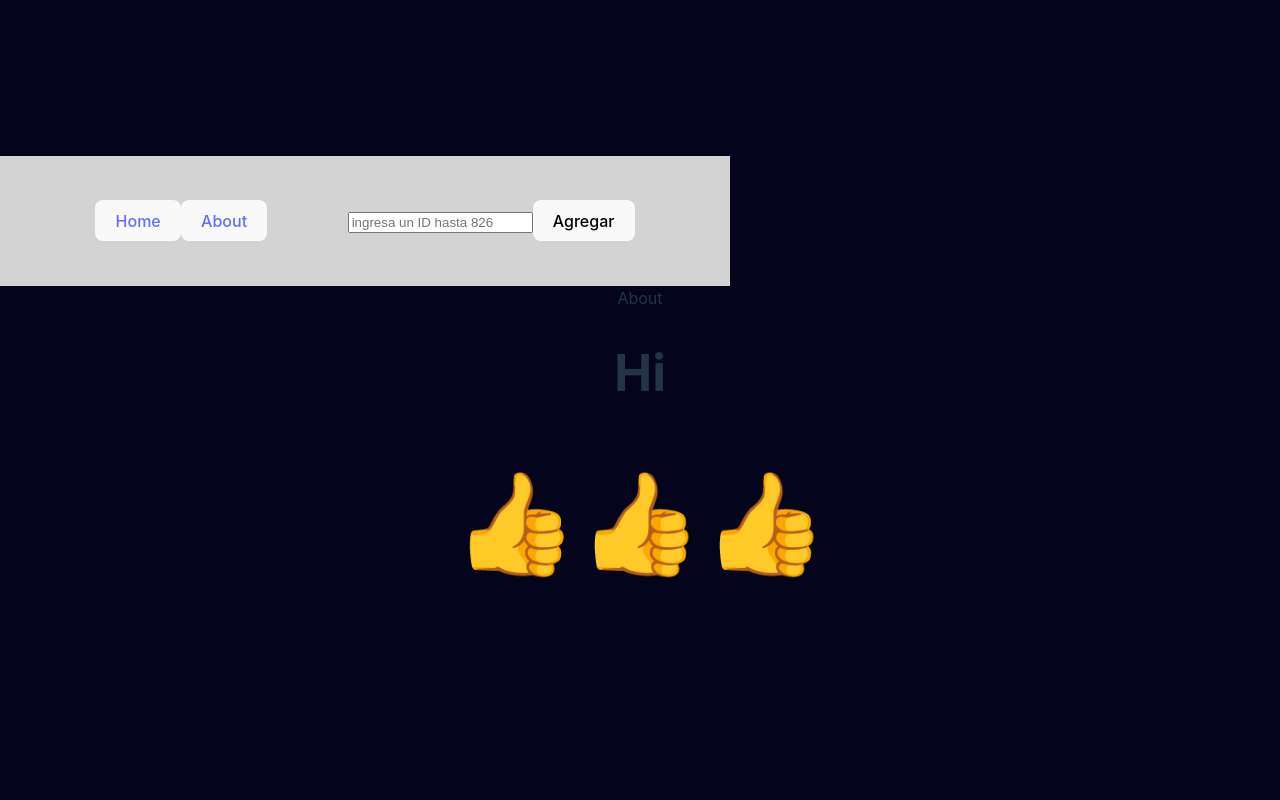
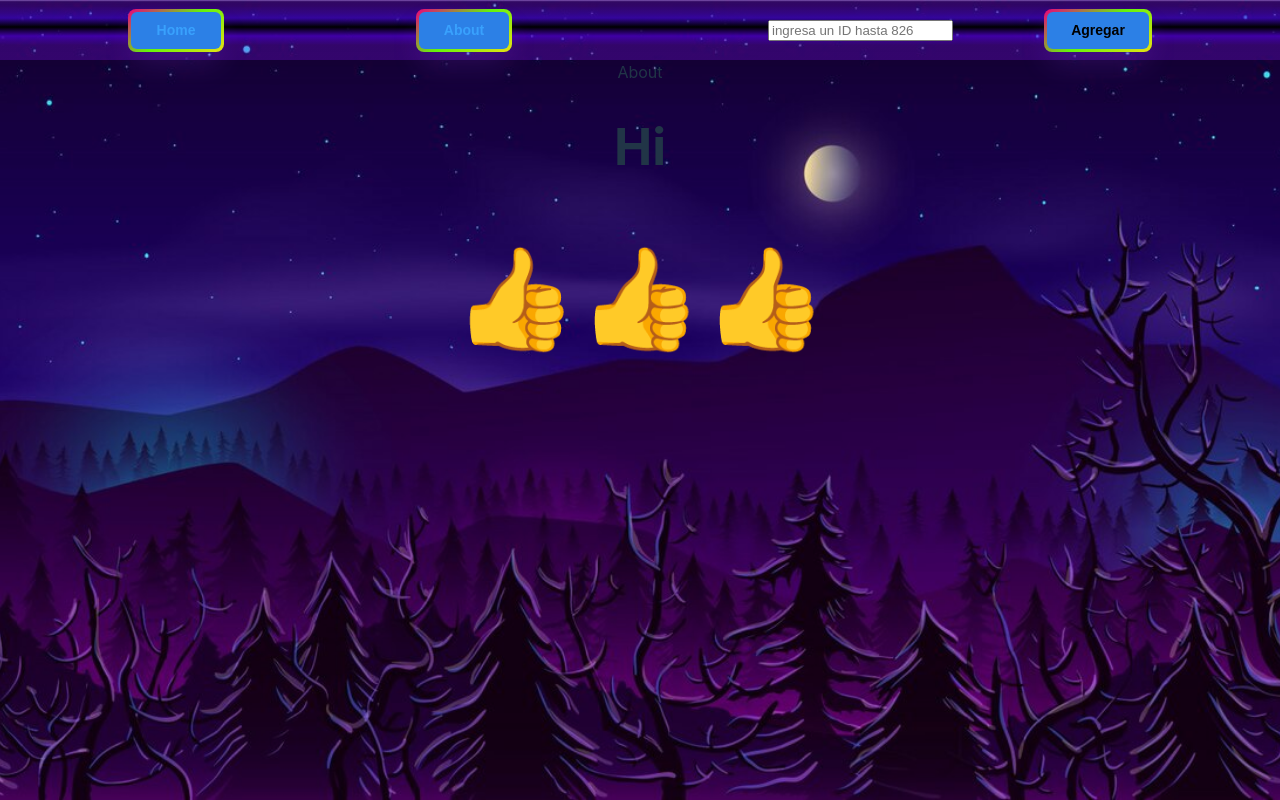
Before and after one commit to DanielJulianCardenasMora/RickAndMorty, a React app in the folder front/: page /about in a window 1280 px wide. Built offline with nearby package versions, Linux system fonts and the light colour scheme; the HTML template or start-up script is replaced by a standard one.

Commit message:
Proyecto con estilos 3

```diff
--- a/front/src/App.css
+++ b/front/src/App.css
@@ -1,58 +1,9 @@
 #root {
   justify-content: center;
   align-items: center;
-  width: 3000px;
+  width: 2900px;
   margin: 0 auto;
   padding: 0rem;
   text-align: center;
+
 }
-
-
-.button-64 {
-  align-items: center;
-  background-image: linear-gradient(144deg,#AF40FF, #5B42F3 50%,#00DDEB);
-  border: 0;
-  border-radius: 8px;
-  box-shadow: rgba(151, 65, 252, 0.2) 0 15px 30px -5px;
-  box-sizing: border-box;
-  color: #FFFFFF;
-  display: flex;
-  font-family: Phantomsans, sans-serif;
-  font-size: 20px;
-  justify-content: center;
-  line-height: 1em;
-  max-width: 100%;
-  min-width: 140px;
-  padding: 3px;
-  text-decoration: none;
-  user-select: none;
-  -webkit-user-select: none;
-  touch-action: manipulation;
-  white-space: nowrap;
-  cursor: pointer;
-}
-
-.button-64:active,
-.button-64:hover {
-  outline: 0;
-}
-
-.button-64 span {
-  background-color: rgb(5, 6, 45);
-  padding: 16px 24px;
-  border-radius: 6px;
-  width: 100%;
-  height: 100%;
-  transition: 300ms;
-}
-
-.button-64:hover span {
-  background: none;
-}
-
-@media (min-width: 768px) {
-  .button-64 {
-    font-size: 24px;
-    min-width: 196px;
-  }
-}
--- a/front/src/App.jsx
+++ b/front/src/App.jsx
@@ -39,18 +39,13 @@ function App() {
   return (
     <div className='App'>
       <NavBar onSearch={onSearch} />
-      {/* <div style={sectionStyle}> */}
-
       <Routes>
         <Route path='/home' element={<Cards characters={characters} onClose={onClose} />} />
         <Route path='/about' element={ <About/> } />
         <Route path='/detail/:id' element={ <Detail/> } />
       </Routes>
+      <h1>Hi</h1>
 
-
-      {/* </div> */}
-      <h1>Hi</h1>
-      {/* <button class="button-64" role="button"><span class="text">Button 64</span></button> */}
       <h1 style={{fontSize: '100px'}}>👍👍👍</h1>
     </div>
   )
--- a/front/src/components/Card/Card.jsx
+++ b/front/src/components/Card/Card.jsx
@@ -26,7 +26,7 @@ export default function Card({id, name, species, status, gender, origin, image,
          <div className={style.firstRow}>
             <div className={style.rowName}>
                <Link to={`/detail/${id}`}>
-                  <p style={{ color: '#646cff' }}>
+                  <p>
                      {name}
                   </p>
                </Link>
--- a/front/src/components/Cards/Cards.jsx
+++ b/front/src/components/Cards/Cards.jsx
@@ -1,6 +1,6 @@
 import Card from '../Card/Card';
 import style from './Cards.module.css'
-import fondo from '../../Images/fondo.webp'
+
 
 
 
@@ -13,6 +13,7 @@ export default function Cards(props) {
       <div>
 
          <div className={style.background}> </div>
+
          <div className={style.cardsContainer}>
 
             {props.characters.map(character => (
--- a/front/src/components/Cards/Cards.module.css
+++ b/front/src/components/Cards/Cards.module.css
@@ -9,24 +9,31 @@
 
 .background{
     background-image: url('../../Images/fondo.jpg');
-    /* box-shadow: inset 0 0 0 2000px rgba(0, 0, 0, 0.5); */
     position: fixed;
     top:25%;
     left:30%;
     right:30%;
-
-    height: 70%;
-    background-size:100%;
+    height:50%;
+    background-size:cover;
     background-position:top;
     background-repeat: no-repeat;
+    border: 0px solid black;
+    box-shadow: 0 0 10px 5px #0c1ea5,
+            0 0 20px 7px #0fb5f6,
+            0 0 25px 20px #8a2be2,
+            0 0 30px 25px #7a14ff;
+            /* ff1493 */
 }
+
+
+
+
 
 .cardsContainer{
     max-width: 100%;
-    padding:35px 25px 50px 25px;
+    padding:225px 25px 50px 25px;
     display: inline-block;
     flex-wrap: wrap;
     align-items: center;
     position: relative;
-
 }
--- a/front/src/components/Nav/Nav.jsx
+++ b/front/src/components/Nav/Nav.jsx
@@ -9,15 +9,15 @@ import style from "./Nav.module.css"
 
 export default function NavBar({onSearch}) {
     return (
-        <div style={{ backgroundColor: "lightgray", display: 'flex', width: '700px', justifyContent: "space-evenly", padding: '15px'}} className={style.navBarContariner}>
-            <div className="botonesNav">
+        <div className={style.navBarContariner}>
+            <div className={style.botonesNav}>
 
-                <button>
-                    <Link to={'/home'}>Home</Link>
+                <button className={style.botones} ><span class="text">
+                    <Link to={'/home'}>Home</Link></span>
                 </button>
 
-                <button>
-                    <Link to={'/about'}>About</Link>
+                <button className={style.botones} ><span class="text">
+                    <Link to={'/about'}>About</Link></span>
                 </button>
             </div>
 
@@ -26,3 +26,9 @@ export default function NavBar({onSearch}) {
         </div>
     )
 }
+
+
+
+
+
+{/* <button class="button-64" role="button"><span class="text">Button 64</span></button> */}
--- a/front/src/components/Nav/Nav.module.css
+++ b/front/src/components/Nav/Nav.module.css
@@ -8,10 +8,130 @@
 
 
 .navBarContariner{
-    height: 100px;
-    display:block;
+    height: 60px;
+    display: flex;
     align-items: center;
     flex-direction: row;
-    background-color: #4f772d;
+    width: auto;
+    justify-content: space-around;
+    background: linear-gradient(-180deg,
+     hsla(269, 86%, 50%, 0.3) 10%,
+      hsla(258, 93%, 47%, 0.6) 30%,
+       hsl(0, 0%, 0%) 45%,
+       hsla(263, 100%, 48%, 0.6) 60%,
+        hsl(269, 86%, 50%, 0.3) 75%);
+}
 
+
+.botonesNav{
+    width: 30%;
+    display: flex;
+    justify-content: space-between;
+    height: 20px;
+    font-size: 10px;
+    line-height: 3px;
+    align-items: center;
 }
+
+
+
+.botones {
+    align-items: center;
+    background-image: linear-gradient(144deg,#eb007d, #64f40b 50%,#e8e113);
+    border: 0;
+    border-radius: 8px;
+    box-shadow: rgba(151, 65, 252, 0.2) 0 15px 30px -5px;
+    box-sizing: border-box;
+    color: #FFFFFF;
+    display: flex;
+    font-family: Phantomsans, sans-serif;
+    font-size: 5px;
+    justify-content: center;
+    line-height: 5px;
+    width: 50px;
+    padding: 3px;
+    text-decoration: none;
+    user-select: none;
+    -webkit-user-select: none;
+    touch-action: manipulation;
+    white-space: nowrap;
+    cursor: pointer;
+  }
+
+.botones:active,
+.botones:hover {
+outline: 0;
+}
+
+.botones span {
+background-color: rgb(44, 128, 230);
+padding: 16px 24px;
+border-radius: 6px;
+width: 100%;
+height: 100%;
+transition: 300ms;
+}
+
+.botones:hover span {
+background: none;
+}
+
+@media (min-width: 768px) {
+.botones {
+font-size: 14px;
+min-width: 96px;
+}
+}
+
+
+/*
+
+.botones {
+    align-items: center;
+    background-image: linear-gradient(144deg,#AF40FF, #5B42F3 50%,#00DDEB);
+    border: 0;
+    border-radius: 8px;
+    box-shadow: rgba(151, 65, 252, 0.2) 0 15px 30px -5px;
+    box-sizing: border-box;
+    color: #FFFFFF;
+    display: flex;
+    font-family: Phantomsans, sans-serif;
+    font-size: 20px;
+    justify-content: center;
+    line-height: 1em;
+    max-width: 100%;
+    min-width: 140px;
+    padding: 3px;
+    text-decoration: none;
+    user-select: none;
+    -webkit-user-select: none;
+    touch-action: manipulation;
+    white-space: nowrap;
+    cursor: pointer;
+  }
+
+.botones:active,
+.botones:hover {
+outline: 0;
+}
+
+.botones span {
+background-color: rgb(5, 6, 45);
+padding: 16px 24px;
+border-radius: 6px;
+width: 100%;
+height: 100%;
+transition: 300ms;
+}
+
+.botones:hover span {
+background: none;
+}
+
+@media (min-width: 768px) {
+.botones {
+font-size: 24px;
+min-width: 196px;
+}
+}
+   */
--- a/front/src/components/Searchbar/SearchBar.jsx
+++ b/front/src/components/Searchbar/SearchBar.jsx
@@ -1,5 +1,5 @@
 import {useState} from 'react'
-
+import style from './SearchBar.module.css'
 
 
 
@@ -20,16 +20,15 @@ function SearchBar(props) {
    }
 
    return (
-      <div className="divSearch">
+      <div className={style.divSearch}>
          <input
             className="inpSearch"
             type='search'
             placeholder="ingresa un ID hasta 826"
             value = {id}
             onChange={handleChange} />
-         <button
-            className='botAgregar'
-            onClick={search}>Agregar</button>
+         <button className={style.botones} onClick={search}><span class="text">
+            Agregar</span></button>
       </div>
    );
 }
--- a/front/src/components/Searchbar/SearchBar.module.css
+++ b/front/src/components/Searchbar/SearchBar.module.css
@@ -0,0 +1,62 @@
+
+.divSearch{
+    width: 30%;
+    display: flex;
+    justify-content: space-between;
+    height: 20px;
+    font-size: 10px;
+    line-height: 3px;
+    align-items: center;
+
+
+}
+
+.botones {
+    font-weight: 900;
+    color: #000000;
+    text-decoration: inherit;
+    align-items: center;
+    background-image: linear-gradient(144deg,#eb007d, #64f40b 50%,#e8e113);
+    border: 0;
+    border-radius: 8px;
+    box-shadow: rgba(151, 65, 252, 0.2) 0 15px 30px -5px;
+    box-sizing: border-box;
+    display: flex;
+    font-family: Phantomsans, sans-serif;
+    font-size: 5px;
+    justify-content: center;
+    line-height: 5px;
+    width: 50px;
+    padding: 3px;
+    text-decoration: none;
+    user-select: none;
+    -webkit-user-select: none;
+    touch-action: manipulation;
+    white-space: nowrap;
+    cursor: pointer;
+  }
+
+.botones:active,
+.botones:hover {
+outline: 0;
+}
+
+.botones span {
+background-color: rgb(44, 128, 230);
+padding: 16px 24px;
+border-radius: 6px;
+width: 100%;
+height: 100%;
+transition: 300ms;
+}
+
+.botones:hover span {
+background: none;
+}
+
+@media (min-width: 768px) {
+.botones {
+font-size: 14px;
+min-width: 108px;
+}
+}
--- a/front/src/index.css
+++ b/front/src/index.css
@@ -15,12 +15,12 @@
 }
 
 a {
-  font-weight: 500;
-  color: #646cff;
+  font-weight: 900;
+  color:rgb(57, 161, 253);
   text-decoration: inherit;
 }
 a:hover {
-  color: #535bf2;
+  color: #dd66f2;
 }
 
 body {
@@ -29,8 +29,14 @@ body {
   place-items: center;
   min-width: 320px;
   min-height: 100vh;
-  background-color: #04041d;
+  align-items: flex-start;
+  background: url('./Images/wild-northern-land-night-landscape-cartoon_1441-3182.jpg');
+  background-size:cover;
+  background-position:center;
+  background-repeat: no-repeat;
+  background-attachment: fixed;
 }
+
 
 h1 {
   font-size: 3.2em;
@@ -49,7 +55,7 @@ button {
   transition: border-color 0.25s;
 }
 button:hover {
-  border-color: #646cff;
+  border-color: #ffffff;
 }
 button:focus,
 button:focus-visible {
```
Also changed, not shown: front/src/components/Card/Card.module.css (+20 -72 lines), front/src/Images/fondo.webp (deleted), front/src/Images/wild-northern-land-night-landscape-cartoon_1441-3182.jpg (added).
